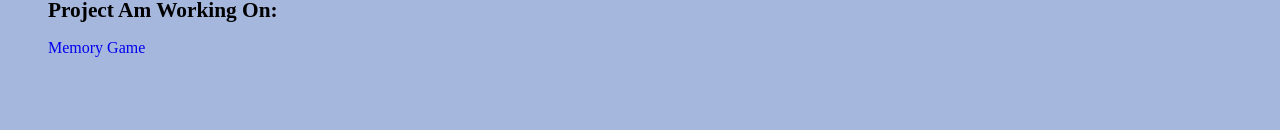
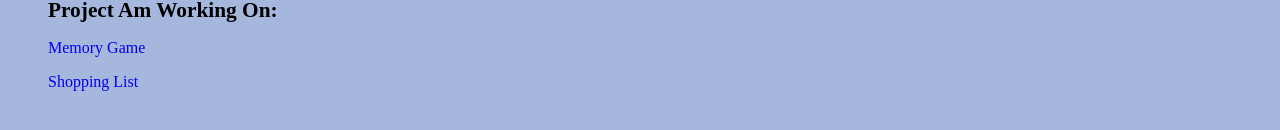
Before and after one commit to fdejesus1/fdejesus.github.io, a plain HTML site: page index.html in a window 1280 px wide. Shown: the part 490-620 px from the top of the page. Drawn offline with Linux system fonts and the light colour scheme.

Commit message:
Update index.html

```diff
--- a/index.html
+++ b/index.html
@@ -20,6 +20,7 @@
       I plan to get a masters and make money in the future. I want to own a house and a car and one day be able to travel around the world.
        <li class="vertical"> Project Am Working On: </li>
         <a href="memory/index.html"><p>Memory Game</p></a>
+        <a href="shopping-list/index.html"><p>Shopping List</p></a>
     </ul>
   </body>
 </html>
```
